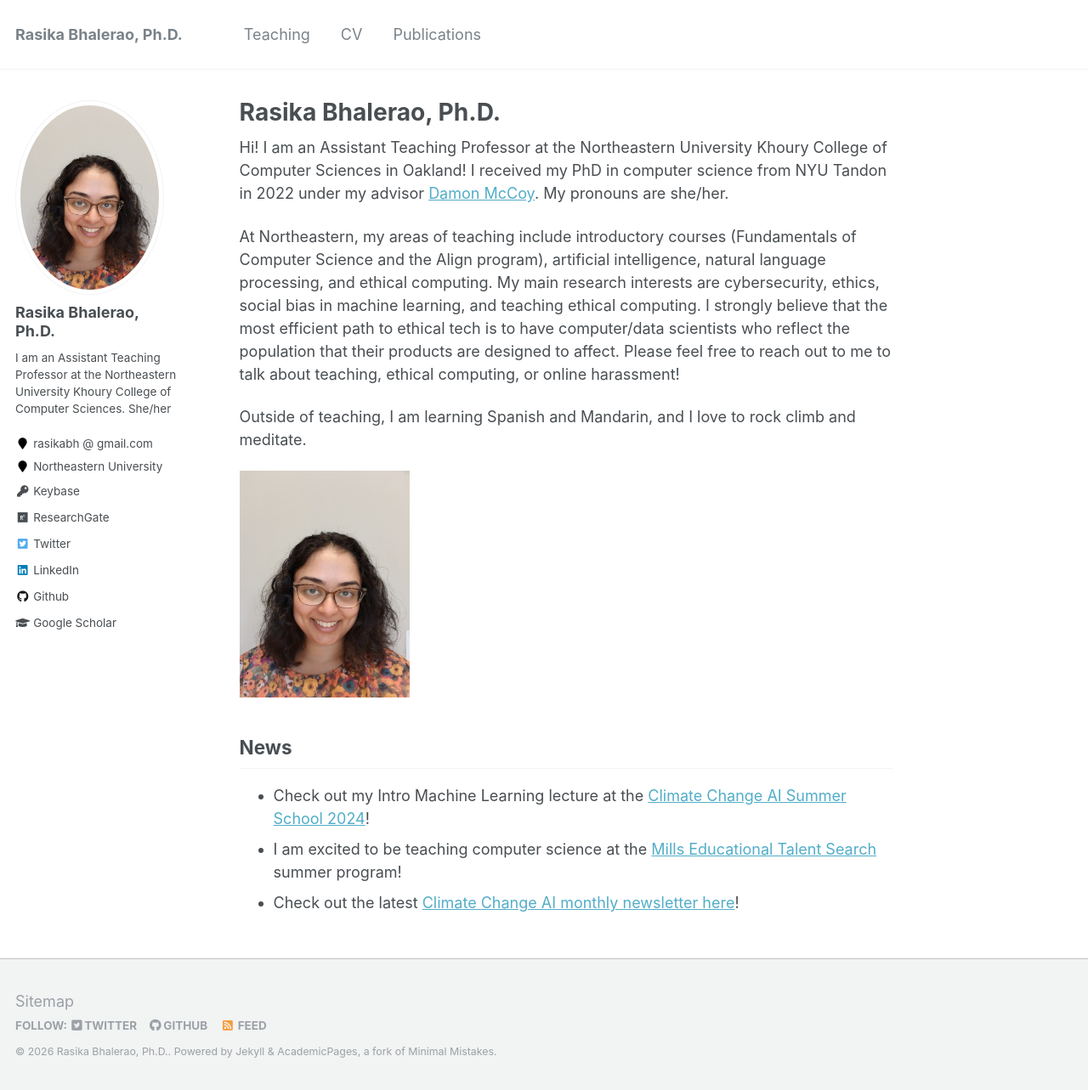
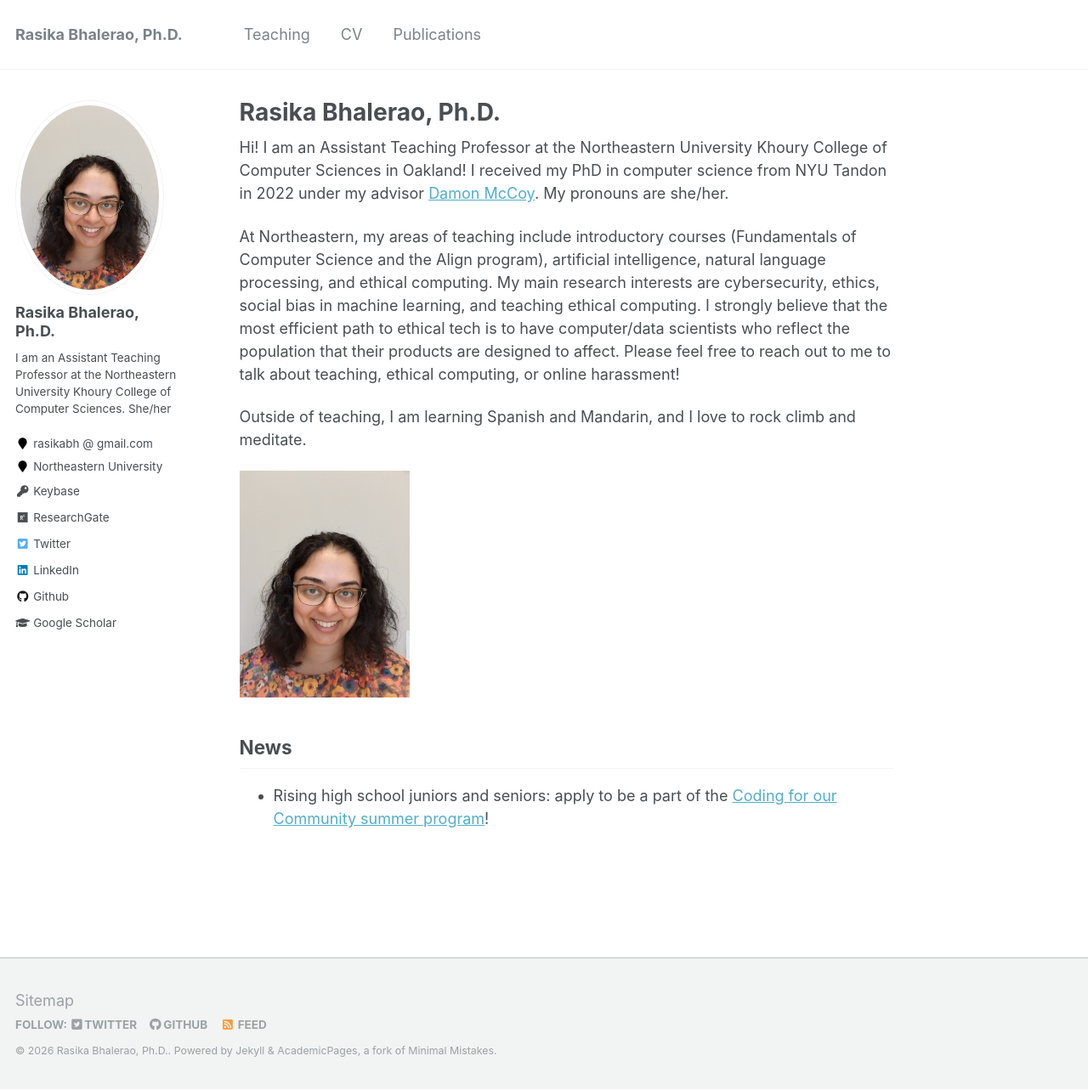
Before and after one commit to rasikabh/rasikabh.github.io, a Jekyll site: the page built from _pages/about.md, in a window 1280 px wide and 1283 px high. Shown: the whole window at 85% size. Built offline with Jekyll 4.4.1, drawn with Linux system fonts in a browser that asks for light colours.

Commit message:
Update news

```diff
--- a/_pages/about.md
+++ b/_pages/about.md
@@ -23,6 +23,4 @@ Outside of teaching, I am learning Spanish and Mandarin, and I love to rock clim
 
 ## News
 
-- Check out my Intro Machine Learning lecture at the [Climate Change AI Summer School 2024](https://www.climatechange.ai/events/summer_school2024)!
-- I am excited to be teaching computer science at the [Mills Educational Talent Search](https://mets.sites.northeastern.edu/) summer program!
-- Check out the latest [Climate Change AI monthly newsletter here](https://www.climatechange.ai/newsletter)!
+- Rising high school juniors and seniors: apply to be a part of the [Coding for our Community summer program](https://rasikabh.github.io/coding_for_our_community/)!
```
